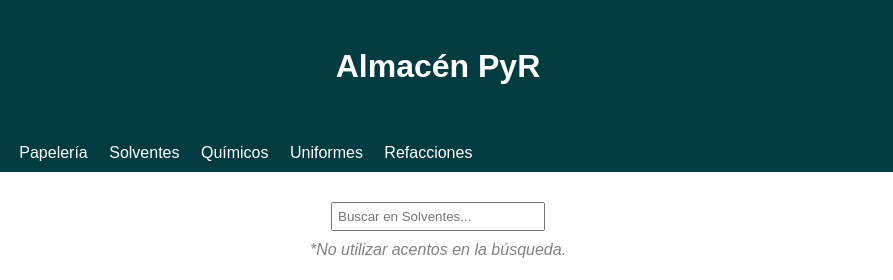
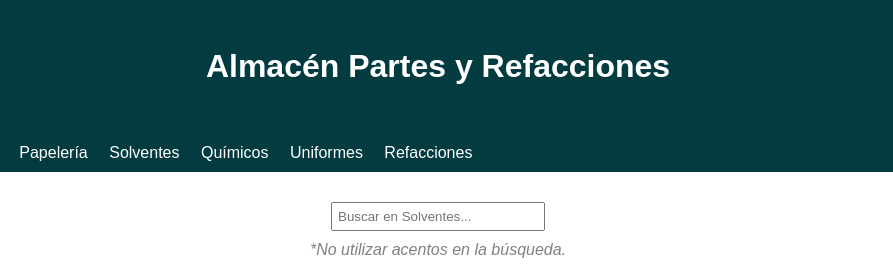
Before and after one commit to AlmacenGeneral/Productos-Despacho, a plain HTML site: page Solventes.html in a window 1280 px wide. Shown: the top 280 px of the page, 202-1095 px from the left. Drawn offline with Linux system fonts and the light colour scheme.

Commit message:
Update Solventes.html

```diff
--- a/Solventes.html
+++ b/Solventes.html
@@ -182,7 +182,7 @@
 <body>
     <header>
         <img src="Logo_Modelo.jpg" alt="Logo izquierdo" class="logo-izquierdo">
-        <h1><a href="index.html">Almacén PyR</a></h1>
+        <h1><a href="index.html">Almacén Partes y Refacciones</a></h1>
         <img src="Logo_Logistica.jpg" alt="Logo derecho" class="logo-derecho">
     </header>
 
```
